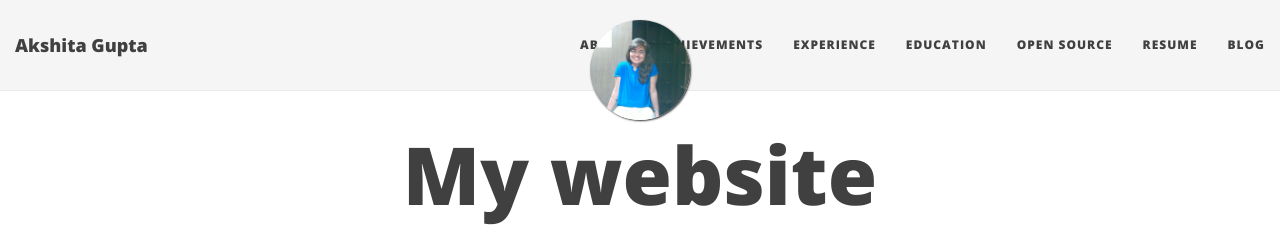
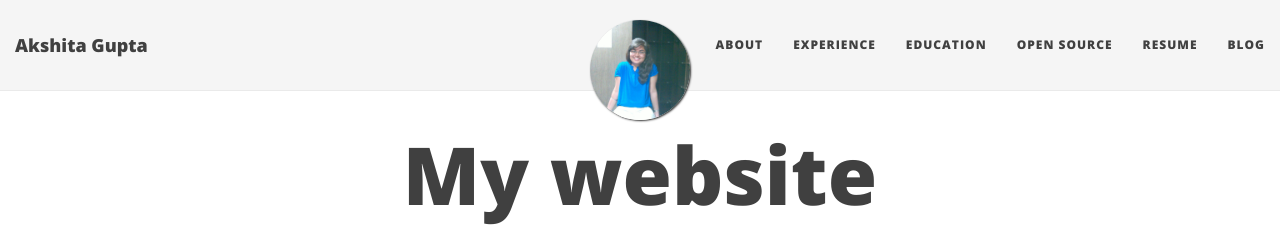
Before and after one commit to akshitac8/akshitac8.github.io, a Jekyll site: the page built from index.html, in a window 1280 px wide. Shown: the top 230 px of the page. Built offline with Jekyll 4.4.1, drawn with Linux system fonts in a browser that asks for light colours; nearby versions of some CDN libraries; the list of posts is cut into pages by our own code.

Commit message:
Update _config.yml

```diff
--- a/_config.yml
+++ b/_config.yml
@@ -24,7 +24,6 @@ description: Personal HomePage
 # List of links in the navigation bar
 navbar-links:
   About: "About"
-  Achievements: "Achievements"
   Experience: "Experience"
   Education: "Education"
   Open Source: "Opensource"
```
